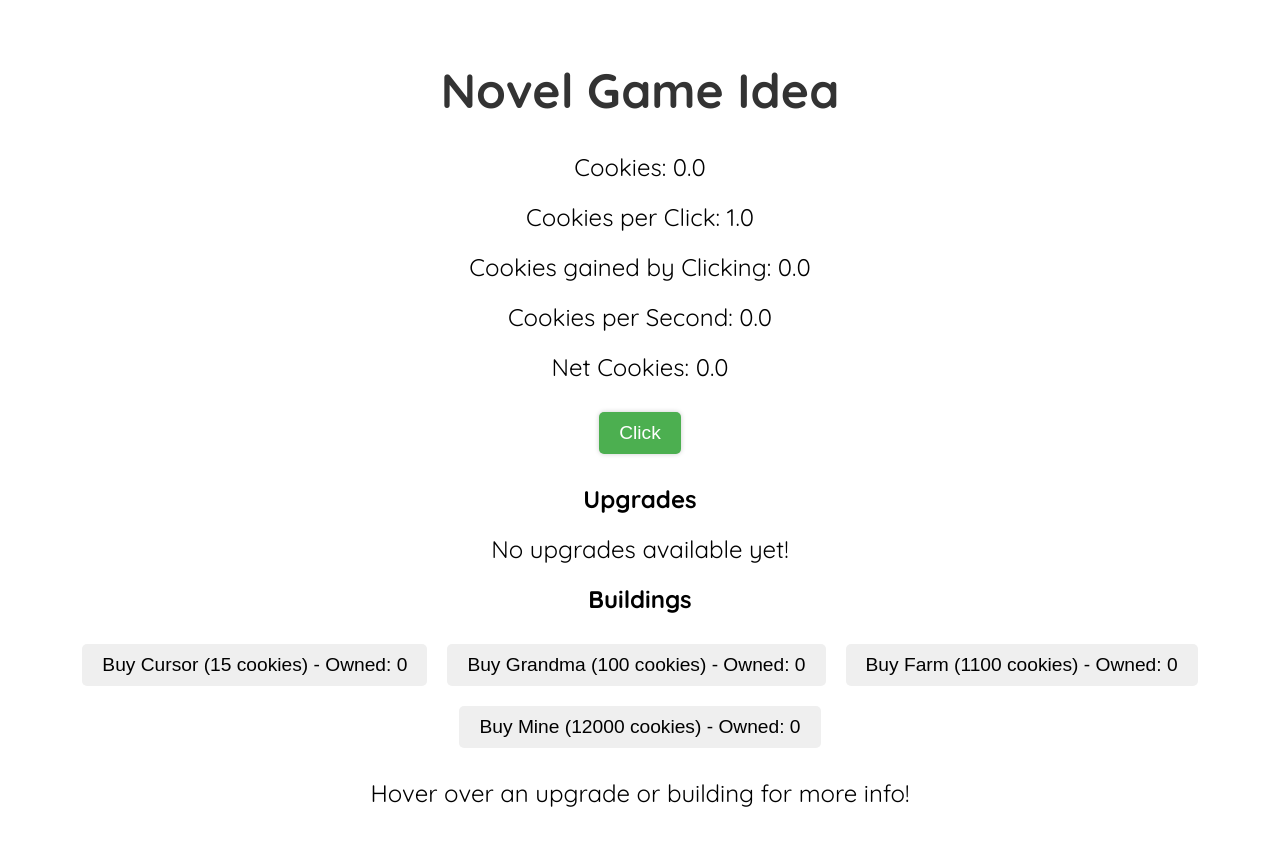
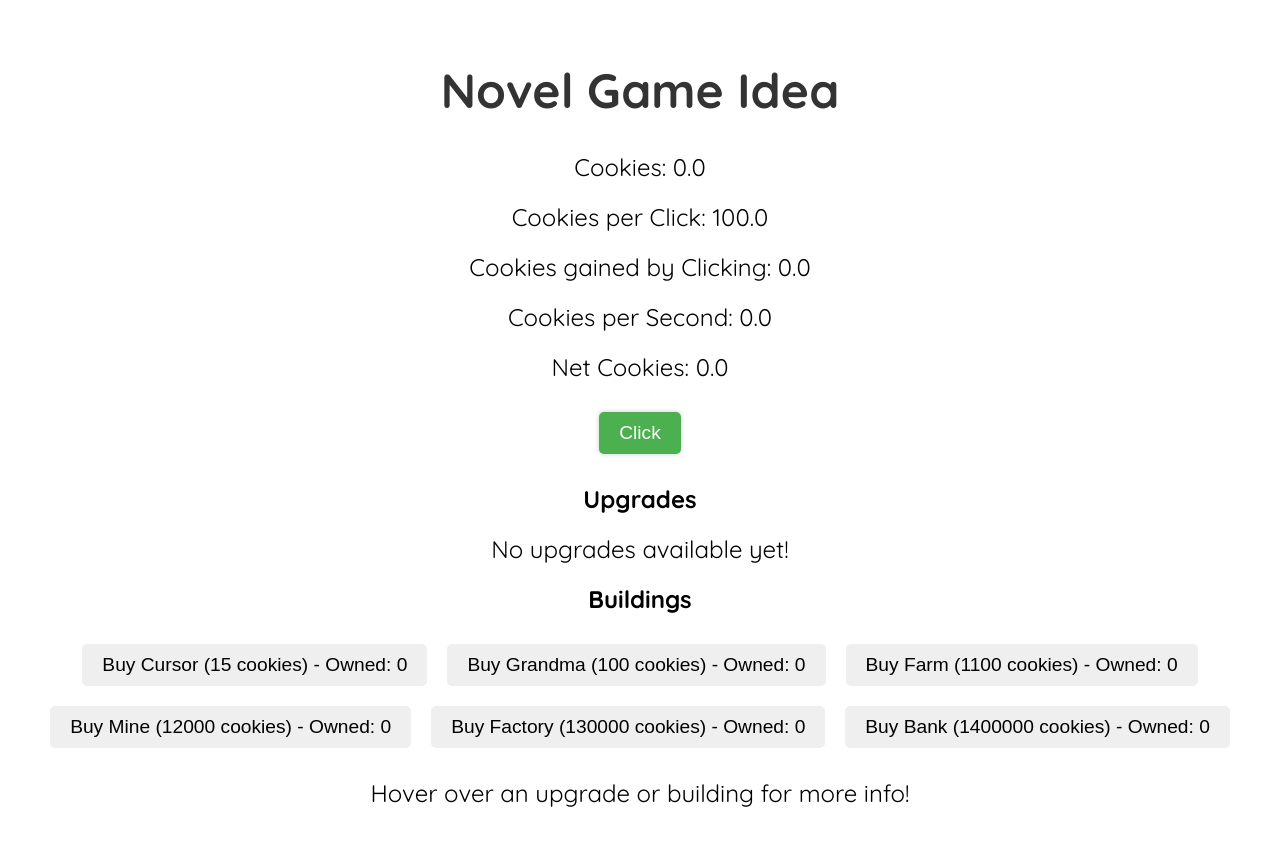
Before and after one commit to evanliu-at-icstudents/novelgameidea, a React (Vite) app: page / in a window 1280 px wide. Shown: the top 846 px of the page. Built offline with nearby package versions, Linux system fonts and the light colour scheme.

Commit message:
added some more buildings and upgrades

```diff
--- a/src/App.jsx
+++ b/src/App.jsx
@@ -3,12 +3,14 @@ import './App.css';
 
 function App() {
   const [count, setCount] = useState(0); // Total cookies
-  const [clickValue, setClickValue] = useState(1); // Cookies per manual click
+  const [clickValue, setClickValue] = useState(0); // Cookies per manual click
   const [mouseCookies, setMouseCookies] = useState(0); // Cookies gained from user clicks
   const [allCookies, setAllCookies] = useState(0); // Total cookies gained from all sources
   const [totalCPS, setTotalCPS] = useState(0);
-  const [baseClickValue, setBaseClickValue] = useState(1);
+  const [baseClickValue, setBaseClickValue] = useState(100);
   const [cpcModifier, setCpcModifier] = useState(0);
+  const [baseCursorCPS, setBaseCursorCPS] = useState(0.1);
+  const [nonCursorGain, setNonCursorGain] = useState(0);
 
   // State for all buildings
   const [buildings, setBuildings] = useState({
@@ -35,10 +37,21 @@ function App() {
       multiplier: 1.15,
       increment: 47, // CPS per Mine
       count: 0,
+    },
+    Factory: {
+      basePrice: 130000,
+      multiplier: 1.15,
+      increment: 260, // CPS per Factory
+      count: 0,
+    },
+    Bank: {
+      basePrice: 1400000,
+      multiplier: 1.15,
+      increment: 1400, // CPS per Bank
+      count: 0,
     }
   });
 
-  // State for one-time upgrades
   // State for one-time upgrades
   const [upgrades, setUpgrades] = useState([
     // Cursor upgrades
@@ -49,7 +62,7 @@ function App() {
       unlockCondition: (state) => state.buildings.Cursor.count >= 1, // Unlock after 10 Cursors
       effect: (state) => {
         state.setBaseClickValue((prev) => prev * 2); // Double cookies per click
-        state.applyGlobalCPSMultiplier('Cursor', 2); // Double Cursor CPS
+        state.setBaseCursorCPS((prev) => prev * 2); // Double Cursor CPS
       },
       description: `The mouse and cursors are twice as efficient.
 "prod prod"`
@@ -61,7 +74,7 @@ function App() {
       unlockCondition: (state) => state.buildings.Cursor.count >= 1, // Unlock after 25 Cursors
       effect: (state) => {
         state.setBaseClickValue((prev) => prev * 2); // Double cookies per click
-        state.applyGlobalCPSMultiplier('Cursor', 2); // Double Cursor CPS
+        state.setBaseCursorCPS((prev) => prev * 2); // Double Cursor CPS
       },
       description: `The mouse and cursors are twice as efficient.
 "it... it hurts to click..."`
@@ -73,10 +86,43 @@ function App() {
       unlockCondition: (state) => state.buildings.Cursor.count >= 10, // Unlock after 25 Cursors
       effect: (state) => {
         state.setBaseClickValue((prev) => prev * 2); // Double cookies per click
-        state.applyGlobalCPSMultiplier('Cursor', 2); // Double Cursor CPS
+        state.setBaseCursorCPS((prev) => prev * 2); // Double Cursor CPS
       },
       description: `The mouse and cursors are twice as efficient.
 "Look ma, both hands!"`
+    },
+    {
+      id: 'ThousandFingers',
+      name: 'Thousand fingers',
+      basePrice: 100000,
+      unlockCondition: (state) => state.buildings.Cursor.count >= 25, // Unlock after 25 Cursors
+      effect: (state) => {
+        state.setNonCursorGain(0.1);
+      },
+      description: `The mouse and cursors gain +0.1 cookies for each non-cursor object owned.
+"clickity"`
+    },
+    {
+      id: 'MillionFingers',
+      name: 'Million fingers',
+      basePrice: 10000000,
+      unlockCondition: (state) => state.buildings.Cursor.count >= 50, // Unlock after 25 Cursors
+      effect: (state) => {
+        state.setNonCursorGain(0.5);
+      },
+      description: `Multiplies the gain from Thousand fingers by 5.
+"clickityclickity"`
+    },
+    {
+      id: 'BillionFingers',
+      name: 'Billion fingers',
+      basePrice: 100000000,
+      unlockCondition: (state) => state.buildings.Cursor.count >= 100, // Unlock after 25 Cursors
+      effect: (state) => {
+        state.setNonCursorGain(5);
+      },
+      description: `Multiplies the gain from Thousand fingers by 10.
+"clickityclickityclickity"`
     },
     // Grandma upgrades
     {
@@ -112,6 +158,28 @@ function App() {
       description: `Grandmas are twice as efficient.
 "squish"`
     },
+    {
+      id: 'PruneJuice',
+      name: 'Prune juice',
+      basePrice: 5000000,
+      unlockCondition: (state) => state.buildings.Grandma.count >= 50, // Unlock after 25 Cursors
+      effect: (state) => {
+        state.applyGlobalCPSMultiplier('Grandma', 2); // Double Cursor CPS
+      },
+      description: `Grandmas are twice as efficient.
+"Gets me going."`
+    },
+    {
+      id: 'DoubleThickGlasses',
+      name: 'Double-thick glasses',
+      basePrice: 500000000,
+      unlockCondition: (state) => state.buildings.Grandma.count >= 100, // Unlock after 25 Cursors
+      effect: (state) => {
+        state.applyGlobalCPSMultiplier('Grandma', 2); // Double Cursor CPS
+      },
+      description: `Grandmas are twice as efficient.
+"Oh... so THAT's what I've been baking."`
+    },
     // Farm upgrades
     {
       id: 'CheapHoes',
@@ -134,6 +202,28 @@ function App() {
       },
       description: `Farms are twice as efficient.
 "It's chocolate, I swear."`
+    },
+    {
+      id: 'CookieTrees',
+      name: 'Cookie Trees',
+      basePrice: 550000,
+      unlockCondition: (state) => state.buildings.Farm.count >= 25, // Unlock after 25 Cursors
+      effect: (state) => {
+        state.applyGlobalCPSMultiplier('Farm', 2); // Double Cursor CPS
+      },
+      description: `Farms are twice as efficient.
+"A relative of the breadfruit."`
+    },
+    {
+      id: 'GeneticallyModifiedCookies',
+      name: 'Genetically Modified Cookies',
+      basePrice: 55000000,
+      unlockCondition: (state) => state.buildings.Farm.count >= 50, // Unlock after 25 Cursors
+      effect: (state) => {
+        state.applyGlobalCPSMultiplier('Farm', 2); // Double Cursor CPS
+      },
+      description: `Farms are twice as efficient.
+"All-natural mutations."`
     },
     // Mine upgrades
     {
@@ -158,6 +248,118 @@ function App() {
       description: `Mines are twice as efficient.
 "You're in deep."`
     },
+    {
+      id: 'Ultradrill',
+      name: 'Ultradrill',
+      basePrice: 6000000,
+      unlockCondition: (state) => state.buildings.Mine.count >= 25, // Unlock after 25 Cursors
+      effect: (state) => {
+        state.applyGlobalCPSMultiplier('Mine', 2); // Double Cursor CPS
+      },
+      description: `Mines are twice as efficient.
+"Finally caved in?"`
+    },
+    {
+      id: 'Ultimadrill',
+      name: 'Ultimadrill',
+      basePrice: 600000000,
+      unlockCondition: (state) => state.buildings.Mine.count >= 50, // Unlock after 25 Cursors
+      effect: (state) => {
+        state.applyGlobalCPSMultiplier('Mine', 2); // Double Cursor CPS
+      },
+      description: `Mines are twice as efficient.
+"Pierce the heavens, etc."`
+    },
+    // Factory upgrades
+    {
+      id: 'SturdierConveyorBelts',
+      name: 'Sturdier conveyor belts',
+      basePrice: 1300000,
+      unlockCondition: (state) => state.buildings.Factory.count >= 1, // Unlock after 25 Cursors
+      effect: (state) => {
+        state.applyGlobalCPSMultiplier('Factory', 2); // Double Cursor CPS
+      },
+      description: `Factories are twice as efficient.
+"You're going places."`
+    },
+    {
+      id: 'ChildLabor',
+      name: 'Child labor',
+      basePrice: 6500000,
+      unlockCondition: (state) => state.buildings.Factory.count >= 5, // Unlock after 25 Cursors
+      effect: (state) => {
+        state.applyGlobalCPSMultiplier('Factory', 2); // Double Cursor CPS
+      },
+      description: `Factories are twice as efficient.
+"Cheaper, healthier workforce."`
+    },
+    {
+      id: 'Sweatshop',
+      name: 'Sweatshop',
+      basePrice: 65000000,
+      unlockCondition: (state) => state.buildings.Factory.count >= 25, // Unlock after 25 Cursors
+      effect: (state) => {
+        state.applyGlobalCPSMultiplier('Factory', 2); // Double Cursor CPS
+      },
+      description: `Factories are twice as efficient.
+"Slackers will be terminated."`
+    },
+    {
+      id: 'RadiumReactor',
+      name: 'Radium reactor',
+      basePrice: 6500000000,
+      unlockCondition: (state) => state.buildings.Factory.count >= 50, // Unlock after 25 Cursors
+      effect: (state) => {
+        state.applyGlobalCPSMultiplier('Factory', 2); // Double Cursor CPS
+      },
+      description: `Factories are twice as efficient.
+"Gives your cookies a healthy glow."`
+    },
+    // Bank upgrades
+    {
+      id: 'TallerTellers',
+      name: 'Taller tellers',
+      basePrice: 14000000,
+      unlockCondition: (state) => state.buildings.Bank.count >= 1, // Unlock after 25 Cursors
+      effect: (state) => {
+        state.applyGlobalCPSMultiplier('Bank', 2); // Double Cursor CPS
+      },
+      description: `Banks are twice as efficient.
+"Able to process a higher amount of transactions. Careful though, as taller tellers tell tall tales."`
+    },
+    {
+      id: 'ScissorResistantCreditCards',
+      name: 'Scissor-resistant credit cards',
+      basePrice: 70000000,
+      unlockCondition: (state) => state.buildings.Bank.count >= 5, // Unlock after 25 Cursors
+      effect: (state) => {
+        state.applyGlobalCPSMultiplier('Bank', 2); // Double Cursor CPS
+      },
+      description: `Banks are twice as efficient.
+"For those truly valued customers."`
+    },
+    {
+      id: 'AcidProofVaults',
+      name: 'Acid-proof vaults',
+      basePrice: 700000000,
+      unlockCondition: (state) => state.buildings.Bank.count >= 25, // Unlock after 25 Cursors
+      effect: (state) => {
+        state.applyGlobalCPSMultiplier('Bank', 2); // Double Cursor CPS
+      },
+      description: `	Banks are twice as efficient.
+"You know what they say : better safe than sorry."`
+    },
+    {
+      id: 'ChocolateCoins',
+      name: 'Chocolate coins',
+      basePrice: 70000000000,
+      unlockCondition: (state) => state.buildings.Bank.count >= 50, // Unlock after 25 Cursors
+      effect: (state) => {
+        state.applyGlobalCPSMultiplier('Bank', 2); // Double Cursor CPS
+      },
+      description: `Banks are twice as efficient.
+"This revolutionary currency is much easier to melt from and into ingots - and tastes much better, for a change."`
+    },
     //Clicking upgrades
     {
       id: 'PlasticMouse',
@@ -169,6 +371,50 @@ function App() {
       },
       description: `Clicking gains +1% of your CpS.
 "Slightly squeaky."`
+    },
+    {
+      id: 'IronMouse',
+      name: 'Iron Mouse',
+      basePrice: 5000000,
+      unlockCondition: (state) => state.mouseCookies >= 100000,
+      effect: (state, setCpcModifier) => {
+        setCpcModifier(0.02);
+      },
+      description: `Clicking gains +1% of your CpS.
+"Click like it's 1,349!"`
+    },
+    {
+      id: 'TitaniumMouse',
+      name: 'Titanium Mouse',
+      basePrice: 500000000,
+      unlockCondition: (state) => state.mouseCookies >= 10000000,
+      effect: (state, setCpcModifier) => {
+        setCpcModifier(0.03);
+      },
+      description: `Clicking gains +1% of your CpS.
+"Heavy, but powerful."`
+    },
+    {
+      id: 'AdamantiumMouse',
+      name: 'Adamantium Mouse',
+      basePrice: 50000000000,
+      unlockCondition: (state) => state.mouseCookies >= 1000000000,
+      effect: (state, setCpcModifier) => {
+        setCpcModifier(0.04);
+      },
+      description: `Clicking gains +1% of your CpS.
+"You could cut diamond with these.`
+    },
+    {
+      id: 'UnobtainiumMouse',
+      name: 'Unobtainium Mouse',
+      basePrice: 5000000000000,
+      unlockCondition: (state) => state.mouseCookies >= 100000000000,
+      effect: (state, setCpcModifier) => {
+        setCpcModifier(0.05);
+      },
+      description: `Clicking gains +1% of your CpS.
+"These nice mice should suffice."	`
     }
   ]);
 
@@ -204,13 +450,21 @@ function App() {
   }, [totalCPS]);
 
   useEffect(() => {
-    setClickValue((prev) => baseClickValue + totalCPS * cpcModifier);
-  }, [totalCPS, baseClickValue, cpcModifier]);
-
-  useEffect(() => {
     // Update the title of the tab dynamically based on the cookies count
     document.title = `Cookies: ${count.toFixed(1)}`;
   }, [count]); // Runs every time the `count` changes
+
+  useEffect(() => {
+    const nonCursorBuildings = Object.values(buildings).reduce((total, building) => total + building.count, 0) - buildings.Cursor.count;
+    setBuildings((prevBuildings) => ({
+      ...prevBuildings,
+      Cursor: {
+        ...prevBuildings.Cursor,
+        increment: baseCursorCPS + nonCursorGain * nonCursorBuildings,
+      },
+    }))
+    setClickValue(baseClickValue + nonCursorGain * nonCursorBuildings + totalCPS * cpcModifier);
+  }, [Object.values(buildings).reduce((total, building) => total + building.count, 0), nonCursorGain, totalCPS, baseClickValue, cpcModifier]);
 
   const click = () => {
     setCount((prev) => Math.round((prev + clickValue) * 10) / 10);
@@ -239,7 +493,7 @@ function App() {
 
     if (count >= upgrade.basePrice) {
       setCount((prev) => prev - upgrade.basePrice);
-      upgrade.effect({ setClickValue, applyGlobalCPSMultiplier, buildings, setBaseClickValue}, setCpcModifier);
+      upgrade.effect({ setClickValue, applyGlobalCPSMultiplier, buildings, setBaseClickValue, setBaseCursorCPS, setNonCursorGain}, setCpcModifier);
       setUpgrades((prevUpgrades) => prevUpgrades.filter((up) => up.id !== upgradeId));
     }
   };
@@ -286,7 +540,7 @@ function App() {
             key={key}
             onClick={() => buyBuilding(key)}
             onMouseEnter={() => setHoverText(
-              `Cost: ${Math.ceil(building.basePrice * building.multiplier ** building.count)} cookies, Owned: ${building.count}, CPS: ${building.increment}, TotalCPS: ${building.increment * building.count}
+              `Cost: ${Math.ceil(building.basePrice * building.multiplier ** building.count)} cookies, Owned: ${building.count}, CPS: ${(building.increment).toFixed(1)}, TotalCPS: ${(building.increment * building.count).toFixed(1)}
               , Percentage of Total CPS: ${(building.increment * building.count / totalCPS * 100).toFixed(2)}%`
             )}
             onMouseLeave={() => setHoverText('')}
```
